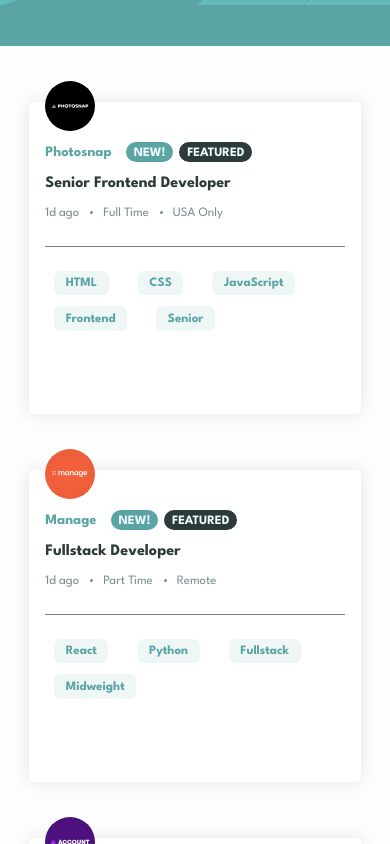
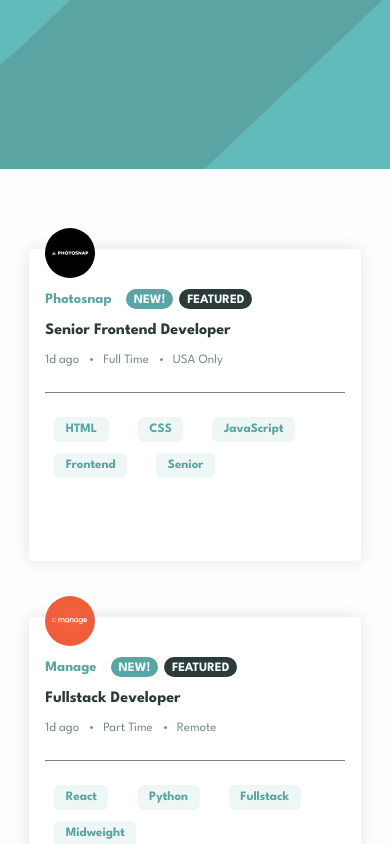
Before and after one commit to bleyyannick/FM_Jobs_Listing, a React (Vite) app: page / in a window 390 px wide. Shown: the top 844 px of the page. Built offline with nearby package versions, Linux system fonts and the light colour scheme.

Commit message:
fix: rule header height and add padding to section containint articles

```diff
--- a/src/components/Header/Header.module.css
+++ b/src/components/Header/Header.module.css
@@ -1,7 +1,10 @@
 .heading {
     background-color: hsl(180, 29%, 50%);
     background-repeat: no-repeat;
+    height: 20vh;
   }
 .headingImg {
-    width: 100%;
+  width: 100%;
+  height: 100%;
+  object-fit: cover;
 }
--- a/src/components/JobList/JobList.module.css
+++ b/src/components/JobList/JobList.module.css
@@ -1,13 +1,12 @@
 
 
 .container {
-    position: relative;
-    top: 2.5rem;
     margin: 0 auto;
     width: 85%;
     display: flex;
     flex-direction: column;
     gap: 1rem;
+    padding: 2.5rem 0;
 }
 
 
--- a/src/components/LogoImg/LogoImg.jsx
+++ b/src/components/LogoImg/LogoImg.jsx
@@ -3,7 +3,7 @@ import styles from './LogoImg.module.css';
 function LogoImg({logo}) {
   return (
       <>
-        <img src={logo} alt="logo of the company"/>
+        <img className={styles.logoImg} src={logo} alt="logo of the company"/>
       </>
   )
 }
--- a/src/components/LogoImg/LogoImg.module.css
+++ b/src/components/LogoImg/LogoImg.module.css
@@ -1,13 +1,13 @@
 
 
 @media screen and (min-width: 651px) and (max-width: 1000px) {
-   img {
+   .logoImg {
       width: 70px;
       height:70px;
    }
 }
 @media screen and (min-width: 300px) and (max-width: 650px){
-   img {
+   .logoImg {
     width: 50px;
     position: relative;
     top: -37px;
```
